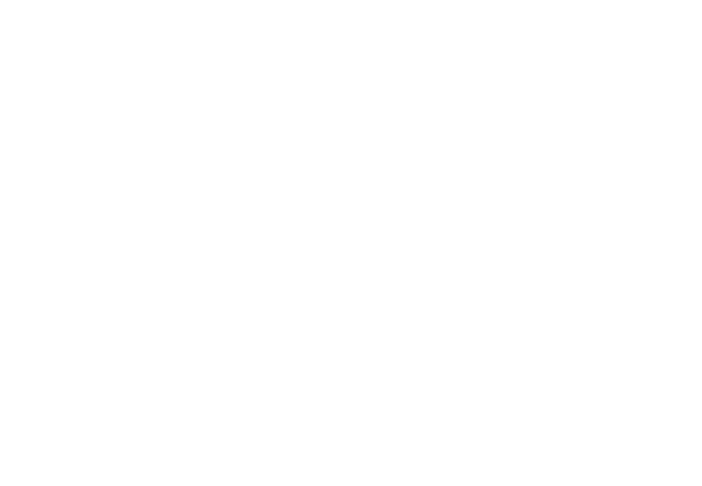
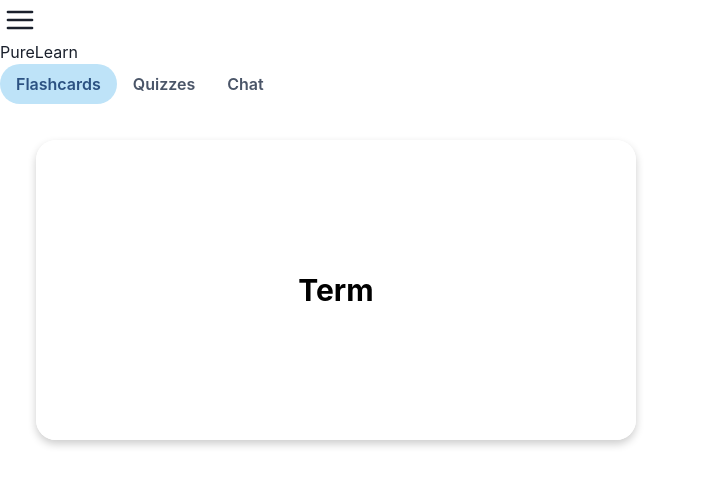
Before and after one commit to johngthecreator/dh-study, a React (Vite) app in the folder frontend/: page /study in a window 1280 px wide. Before the commit this address had no page. Shown: the top 486 px of the page, without its empty margins (0-702 px from the left). Built offline with nearby package versions, Linux system fonts and the light colour scheme.

Commit message:
added study route

```diff
--- a/frontend/src/App.jsx
+++ b/frontend/src/App.jsx
@@ -1,6 +1,5 @@
 import { BrowserRouter, Routes, Route } from 'react-router-dom';
 import Home from './pages/Home';
-import Upload from './components/Upload';
 import Login from './pages/Login';
 import Study from './pages/Study';
 
@@ -11,7 +10,7 @@
       <Routes>
         <Route path="/" element={<Home />} />
         <Route path="/login" element={<Login />} />
-        <Route path="/upload" element={<Upload />} />
+        <Route path="/study" element={<Study />} />
       </Routes>
     </BrowserRouter>
   )
--- a/frontend/src/components/Header.jsx
+++ b/frontend/src/components/Header.jsx
@@ -3,13 +3,9 @@
     MenuButton,
     MenuList,
     MenuItem,
-    MenuItemOption,
-    MenuGroup,
-    MenuOptionGroup,
-    MenuDivider,
     IconButton
   } from '@chakra-ui/react'
-import { AddIcon, HamburgerIcon, RepeatIcon, EditIcon, ExternalLinkIcon } from "@chakra-ui/icons";
+import { HamburgerIcon } from "@chakra-ui/icons";
 import {useNavigate} from 'react-router-dom';
 
 
@@ -26,17 +22,8 @@
                     className='text-white font-bold'
                 />
                 <MenuList>
-                    <MenuItem onClick={()=>navigate("/upload")}>
-                        Upload
-                    </MenuItem>
-                    <MenuItem icon={<ExternalLinkIcon />} command='⌘N'>
-                    New Window
-                    </MenuItem>
-                    <MenuItem icon={<RepeatIcon />} command='⌘⇧N'>
-                    Open Closed Tab
-                    </MenuItem>
-                    <MenuItem icon={<EditIcon />} command='⌘O'>
-                    Open File...
+                    <MenuItem onClick={()=>navigate("/study")}>
+                        Study
                     </MenuItem>
                 </MenuList>
             </Menu>
--- a/frontend/src/components/flashcards/flashcard.css
+++ b/frontend/src/components/flashcards/flashcard.css
@@ -44,7 +44,7 @@
 }
 
 #flip-card-back {
-  background-color: #256EFF;
+  background-color: #3E69A3;
   color: white;
   transform: rotateY(180deg);
 }
--- a/frontend/src/pages/Study.jsx
+++ b/frontend/src/pages/Study.jsx
@@ -10,7 +10,7 @@
                 <TabList className="self-center">
                     <Tab>Flashcards</Tab>
                     <Tab>Quizzes</Tab>
-                    <Tab>Chat w/ Notes</Tab>
+                    <Tab>Chat</Tab>
                 </TabList>
                 <TabPanels>
                     <TabPanel>
```
